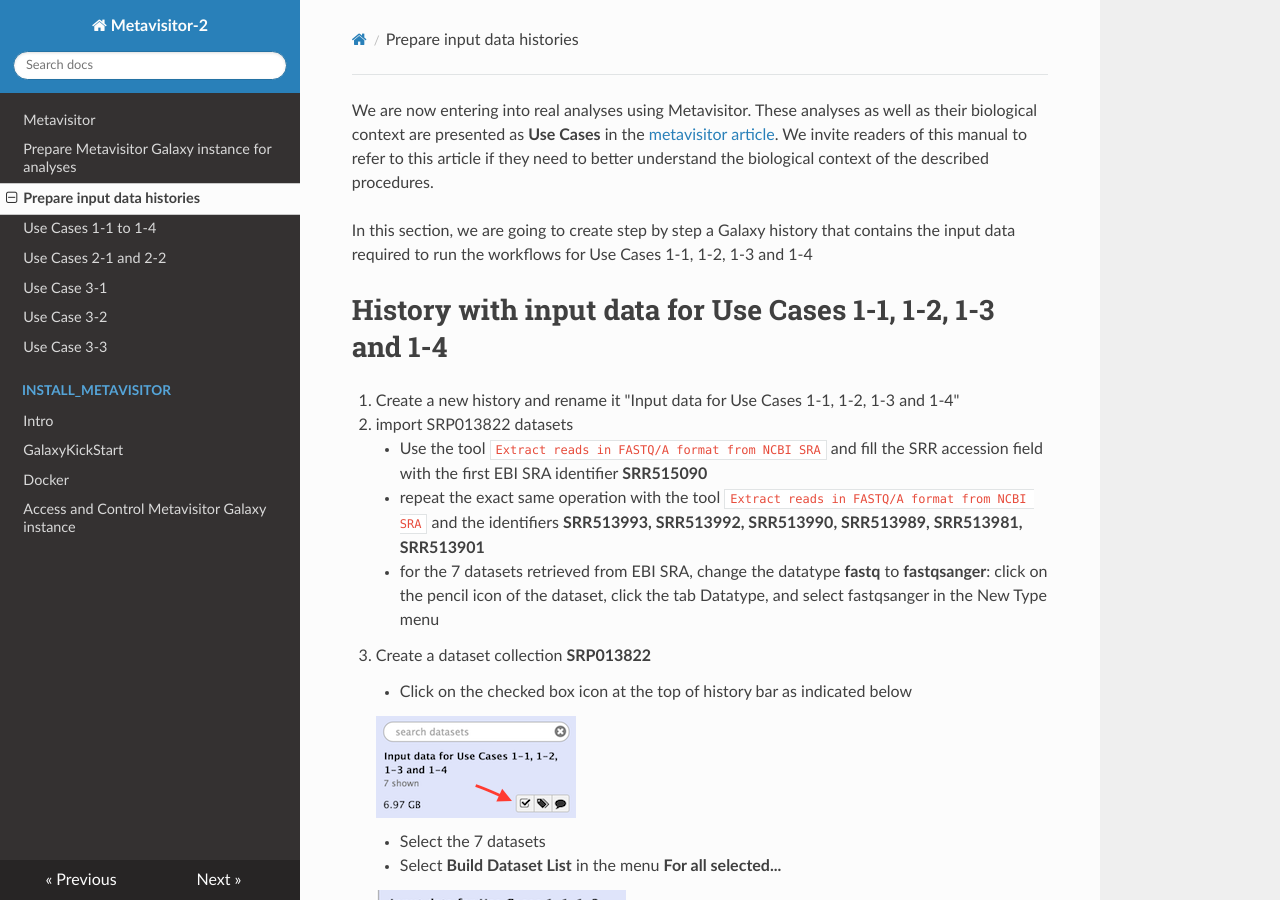
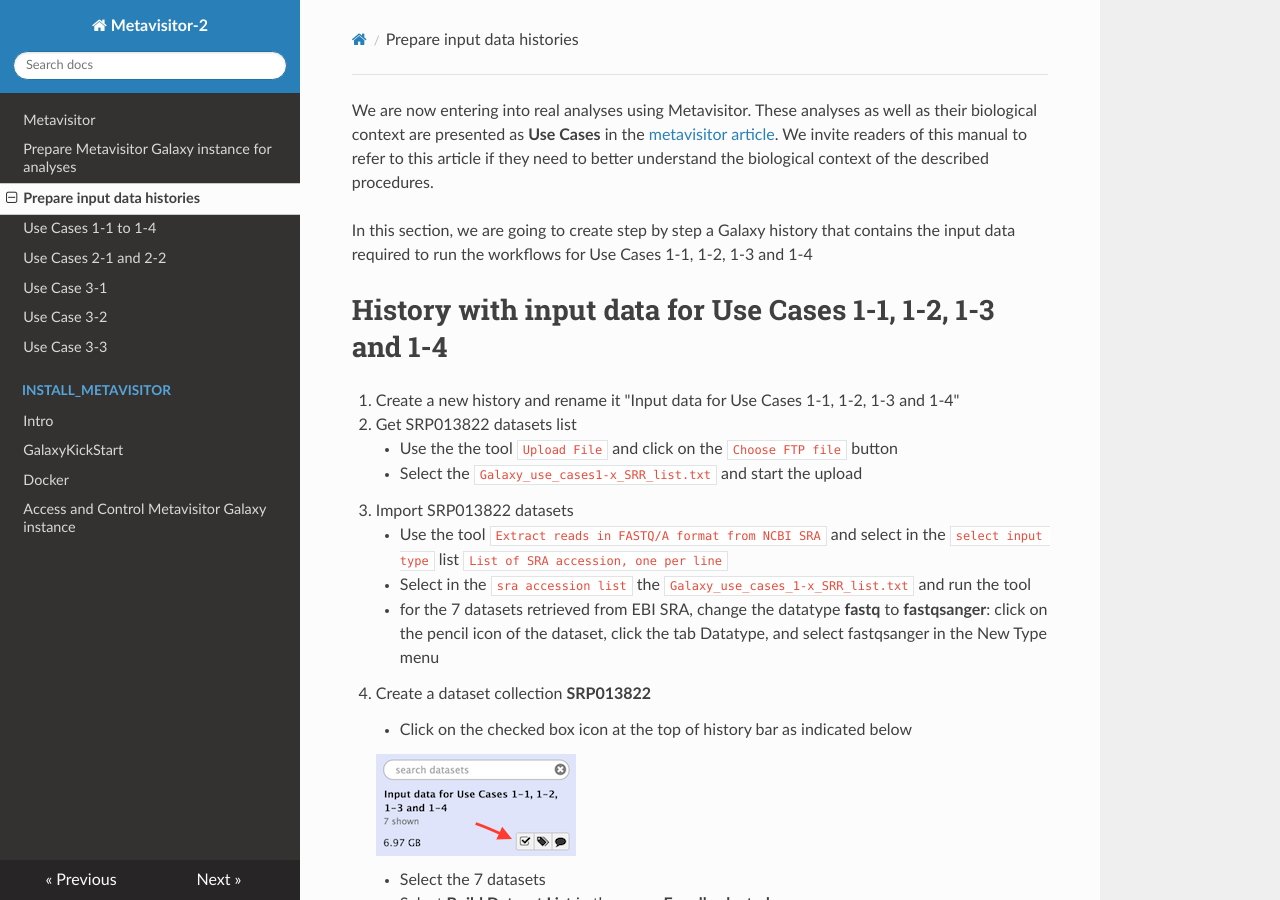
Before and after one commit to ARTbio/metavisitor, an MkDocs documentation site: the page built from docs/use_cases_input_data.md, in a window 1280 px wide and 900 px high. Built offline with MkDocs 1.6.1, drawn with Linux system fonts in a browser that asks for light colours; nearby versions of some CDN libraries; old or Windows-style settings are respelled for this version of MkDocs.

Commit message:
Add SRR list to simplify the datasets uploading

```diff
--- a/docs/use_cases_input_data.md
+++ b/docs/use_cases_input_data.md
@@ -6,12 +6,15 @@ In this section, we are going to create step by step a Galaxy history that conta
 # History with input data for Use Cases 1-1, 1-2, 1-3 and 1-4
 
 1. Create a new history and rename it "Input data for Use Cases 1-1, 1-2, 1-3 and 1-4"
-2. import SRP013822 datasets
-    - Use the tool `Extract reads in FASTQ/A format from NCBI SRA` and fill the SRR accession field with the first EBI SRA identifier **SRR515090**
-    - repeat the exact same operation with the tool `Extract reads in FASTQ/A format from NCBI SRA` and the identifiers **SRR513993, SRR513992, SRR513990, SRR513989, SRR513981, SRR513901**
+2. Get SRP013822 datasets list
+    - Use the the tool `Upload File` and click on the `Choose FTP file` button
+    - Select the `Galaxy_use_cases1-x_SRR_list.txt` and start the upload
+3. Import SRP013822 datasets
+    - Use the tool `Extract reads in FASTQ/A format from NCBI SRA` and select in the `select input type` list `List of SRA accession, one per line`
+    - Select in the `sra accession list` the `Galaxy_use_cases_1-x_SRR_list.txt` and run the tool
     - for the 7 datasets retrieved from EBI SRA, change the datatype **fastq** to **fastqsanger**:
     click on the pencil icon of the dataset, click the tab Datatype, and select fastqsanger in the New Type menu
-3. Create a dataset collection **SRP013822**
+4. Create a dataset collection **SRP013822**
     - Click on the checked box icon at the top of history bar as indicated below
 
     ![checkbow](images/check_datasets.png)
```
Also changed, not shown: other parts of docs/use_cases_input_data.md (+1 -1 lines).
